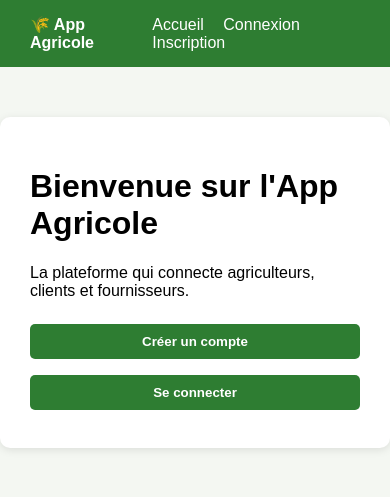
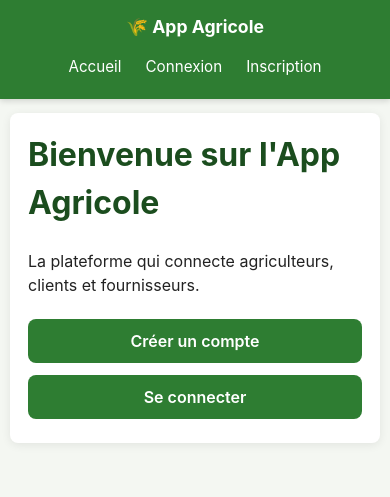
Before and after one commit to pispadia/-app-agricole, a Flask app: page / in a window 390 px wide. Shown: the top 497 px of the page. Run offline with Flask 3, Linux system fonts and the light colour scheme; some libraries are stand-ins or nearby versions.

Commit message:
Design responsive + PostgreSQL

```diff
--- a/requirements.txt
+++ b/requirements.txt
@@ -1,2 +1,3 @@
 flask
 gunicorn
+psycopg2-binary
--- a/templates/base.html
+++ b/templates/base.html
@@ -2,76 +2,124 @@
 <html lang="fr">
 <head>
     <meta charset="UTF-8">
+    <meta name="viewport" content="width=device-width, initial-scale=1.0">
     <title>App Agricole</title>
     <style>
+        * {
+            box-sizing: border-box;
+        }
         body {
-            font-family: Arial, sans-serif;
+            font-family: -apple-system, BlinkMacSystemFont, "Segoe UI", Arial, sans-serif;
             background-color: #f4f7f2;
             margin: 0;
             padding: 0;
+            color: #222;
+            line-height: 1.5;
         }
         header {
             background-color: #2e7d32;
             color: white;
-            padding: 15px 30px;
+            padding: 14px 20px;
             display: flex;
             justify-content: space-between;
             align-items: center;
+            flex-wrap: wrap;
+            gap: 10px;
+            position: sticky;
+            top: 0;
+            z-index: 10;
+            box-shadow: 0 2px 6px rgba(0,0,0,0.15);
+        }
+        header .logo {
+            font-size: 1.1em;
+            font-weight: bold;
+            white-space: nowrap;
+        }
+        header nav {
+            display: flex;
+            flex-wrap: wrap;
+            gap: 4px;
         }
         header a {
             color: white;
             text-decoration: none;
-            margin-left: 15px;
+            padding: 6px 10px;
+            border-radius: 6px;
+            font-size: 0.95em;
+            white-space: nowrap;
+        }
+        header a:hover {
+            background-color: rgba(255,255,255,0.15);
+        }
+        main {
+            padding: 20px 16px 60px;
         }
         .conteneur {
-            max-width: 500px;
-            margin: 50px auto;
+            max-width: 640px;
+            margin: 0 auto;
             background: white;
-            padding: 30px;
-            border-radius: 10px;
-            box-shadow: 0 2px 8px rgba(0,0,0,0.1);
+            padding: 24px;
+            border-radius: 12px;
+            box-shadow: 0 2px 10px rgba(0,0,0,0.08);
+        }
+        h1, h2, h3 {
+            color: #1b4d1e;
+            margin-top: 0;
         }
         input, select, textarea, button {
             width: 100%;
-            padding: 10px;
-            margin: 8px 0;
-            box-sizing: border-box;
-            border-radius: 5px;
-            border: 1px solid #ccc;
+            padding: 12px;
+            margin: 6px 0;
+            border-radius: 8px;
+            border: 1px solid #d0d0d0;
             font-family: inherit;
+            font-size: 1em;
+        }
+        input:focus, select:focus, textarea:focus {
+            outline: none;
+            border-color: #2e7d32;
         }
         label {
             font-size: 0.9em;
             color: #555;
-            margin-top: 8px;
+            margin-top: 10px;
             display: block;
         }
         .carte-recolte {
-            border: 1px solid #ddd;
-            border-radius: 8px;
-            padding: 15px;
-            margin-bottom: 15px;
+            border: 1px solid #e2e2e2;
+            border-radius: 10px;
+            padding: 16px;
+            margin-bottom: 14px;
             display: flex;
             gap: 15px;
+            flex-wrap: wrap;
+            background: #fcfdfc;
         }
         .carte-recolte img {
             width: 90px;
             height: 90px;
             object-fit: cover;
-            border-radius: 6px;
+            border-radius: 8px;
+            flex-shrink: 0;
+        }
+        .carte-recolte > div {
+            flex: 1;
+            min-width: 200px;
         }
         .carte-recolte button {
             width: auto;
-            padding: 6px 12px;
+            padding: 8px 14px;
             font-size: 0.85em;
+            margin: 4px 4px 0 0;
         }
         .badge {
             display: inline-block;
-            padding: 2px 8px;
+            padding: 3px 10px;
             border-radius: 12px;
-            font-size: 0.75em;
+            font-size: 0.72em;
             font-weight: bold;
-            margin-left: 8px;
+            margin-left: 6px;
+            vertical-align: middle;
         }
         .badge-dispo {
             background-color: #dff0d8;
@@ -86,23 +134,42 @@
             color: white;
             border: none;
             cursor: pointer;
-            font-weight: bold;
+            font-weight: 600;
+            transition: background-color 0.15s;
         }
         button:hover {
             background-color: #256428;
         }
         .flash {
             background: #fff3cd;
-            padding: 10px;
-            border-radius: 5px;
-            margin-bottom: 15px;
+            color: #6d5300;
+            padding: 12px 14px;
+            border-radius: 8px;
+            margin-bottom: 16px;
+            font-size: 0.95em;
+        }
+        a {
+            color: #2e7d32;
+        }
+        @media (max-width: 480px) {
+            header {
+                justify-content: center;
+                text-align: center;
+            }
+            .conteneur {
+                padding: 18px;
+                border-radius: 8px;
+            }
+            main {
+                padding: 14px 10px 50px;
+            }
         }
     </style>
 </head>
 <body>
     <header>
-        <div><strong>🌾 App Agricole</strong></div>
-        <div>
+        <div class="logo">🌾 App Agricole</div>
+        <nav>
             <a href="{{ url_for('accueil') }}">Accueil</a>
             {% if session.get('utilisateur_id') %}
                 <a href="{{ url_for('deconnexion') }}">Déconnexion</a>
@@ -110,9 +177,10 @@
                 <a href="{{ url_for('connexion') }}">Connexion</a>
                 <a href="{{ url_for('inscription') }}">Inscription</a>
             {% endif %}
-        </div>
+        </nav>
     </header>
 
+    <main>
         <div class="conteneur">
             {% with messages = get_flashed_messages() %}
                 {% if messages %}
@@ -124,5 +192,6 @@
 
             {% block contenu %}{% endblock %}
         </div>
+    </main>
 </body>
 </html>
```
Also changed, not shown: database.py (+122 -54 lines). Lines whose indentation alone changed are shown as unchanged.
